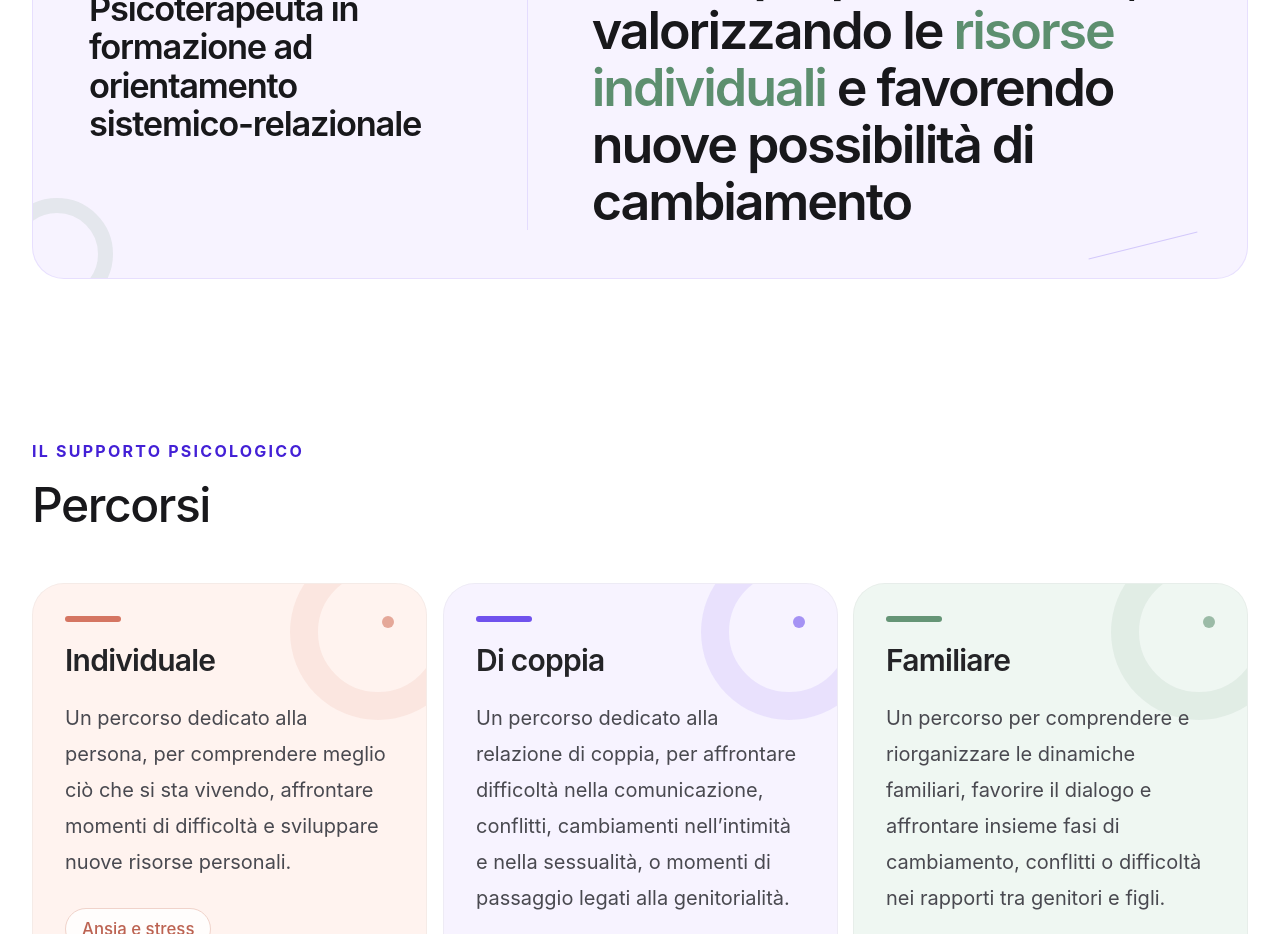
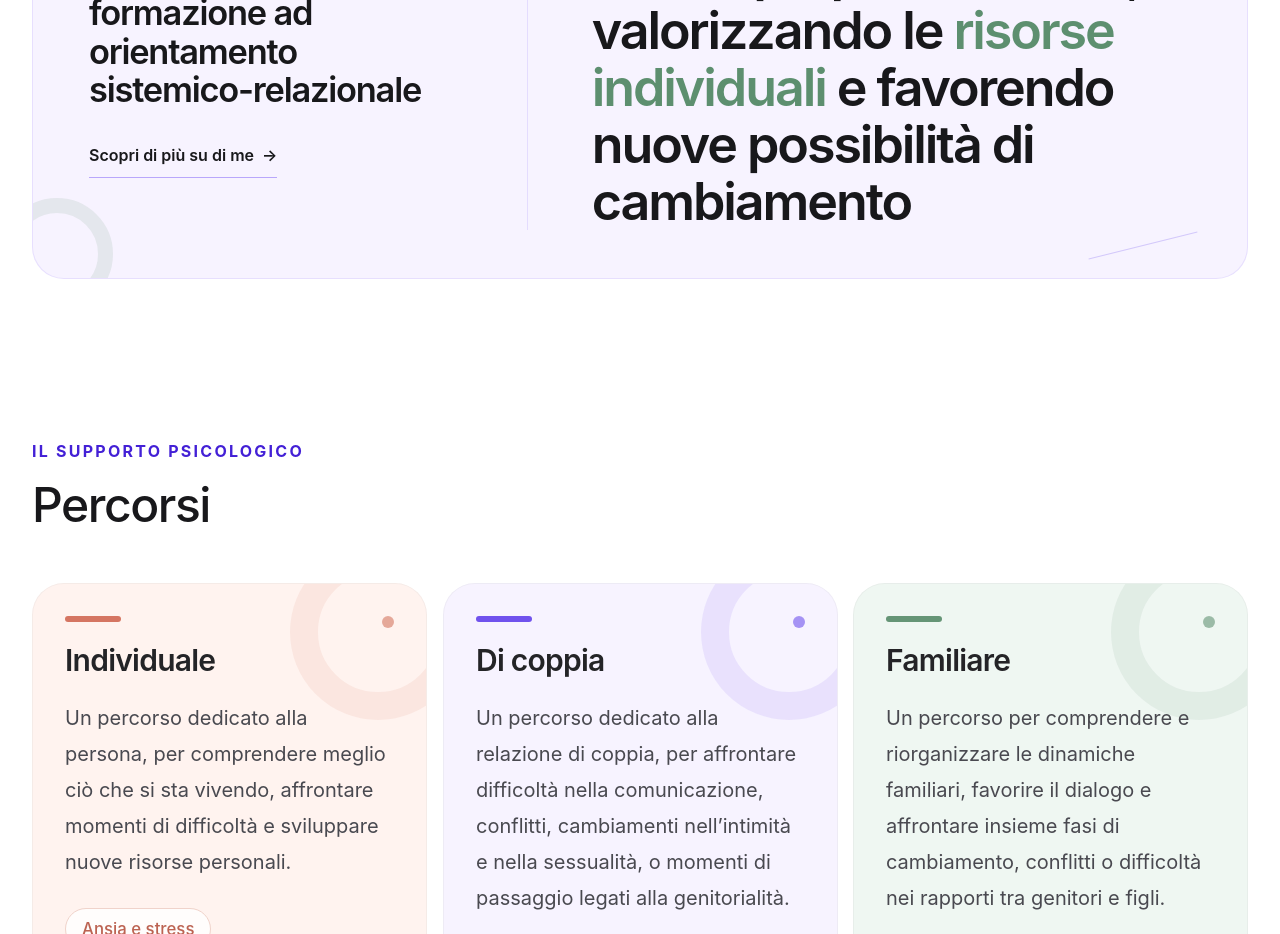
Before and after one commit to Yvanesse/giorgia-psychologist, a Next.js app: page / in a window 1280 px wide. Shown: the part 1140-2074 px from the top of the page. Built offline with nearby package versions, Linux system fonts and the light colour scheme.

Commit message:
ui: add read-more link from homepage Chi sono to full biography

```diff
--- a/src/components/sections/ManifestoSection.tsx
+++ b/src/components/sections/ManifestoSection.tsx
@@ -1,3 +1,5 @@
+import Link from "next/link";
+
 import { aboutContent, manifestoLabel } from "@/data";
 import { Container, Section } from "@/components/ui";
 
@@ -15,6 +17,12 @@ export function ManifestoSection() {
             <p className="mt-3 whitespace-pre-line text-[1.65rem] font-semibold leading-[1.12] tracking-[-0.035em] text-ink sm:text-3xl lg:text-[2.15rem]">
               {aboutContent.role}
             </p>
+            <Link
+              className="mt-6 inline-flex min-h-11 items-center gap-2 border-b border-primary/40 text-base font-semibold text-primary transition-colors hover:border-primary hover:text-primary-strong focus-visible:outline focus-visible:outline-2 focus-visible:outline-offset-4 focus-visible:outline-primary"
+              href="/chi-sono"
+            >
+              Scopri di più su di me <span aria-hidden="true">→</span>
+            </Link>
           </div>
 
           <div className="relative z-10 mt-7 border-t border-primary/12 pt-7 lg:mt-0 lg:border-l lg:border-t-0 lg:pl-16 lg:pt-0">
```
